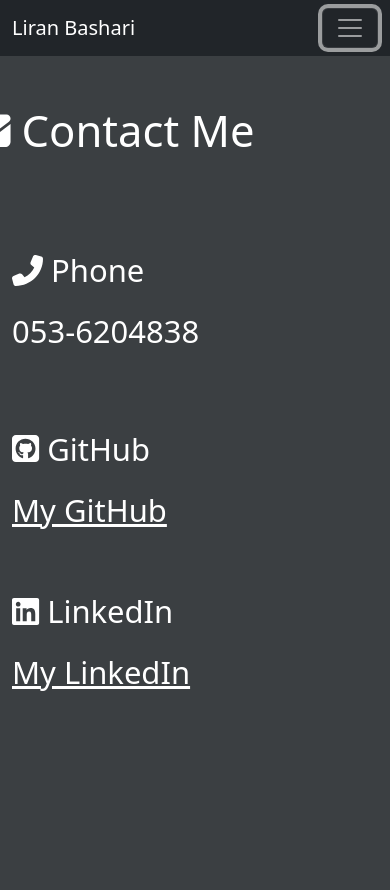
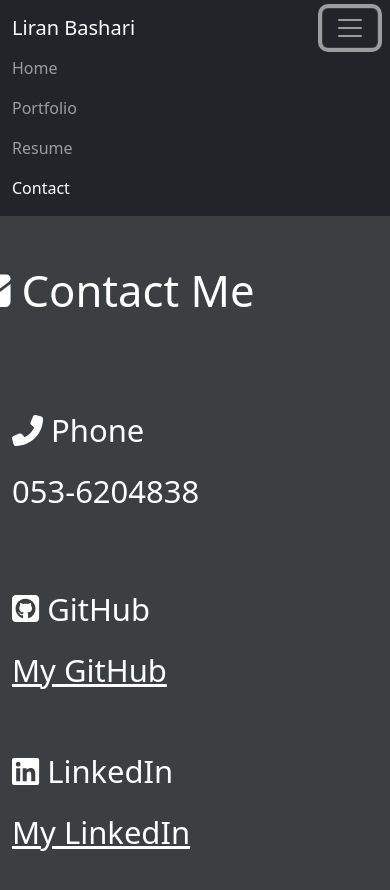
Before and after one commit to LiranBashari/liran-personal-web, a React (Create React App) app: page /liran-personal-web/contact in a window 390 px wide. Both pictures are taken after a click on the button "Toggle navigation". Shown: the top 890 px of the page. Before the commit the page ends 844 px from the top, so only its background shows below. Built offline with nearby package versions, Linux system fonts and the light colour scheme.

Commit message:
Update Navbar.jsx

```diff
--- a/src/components/Navbar.jsx
+++ b/src/components/Navbar.jsx
@@ -16,7 +16,7 @@ const Navbar = ({ backgroundColor }) => {
           aria-label="Toggle navigation">
           <span className="navbar-toggler-icon"></span>
         </button>
-        <div className="navbar-collapse collapse justify-content-end" id="navbarNav">
+        <div className="navbar-collapse collapse justify-content-end" id="navbar">
           <ul className="navbar-nav">
             <li className="nav-item">
               <NavLink className="nav-link pe-lg-4" activeclassname="active" to="/">Home</NavLink>
```
